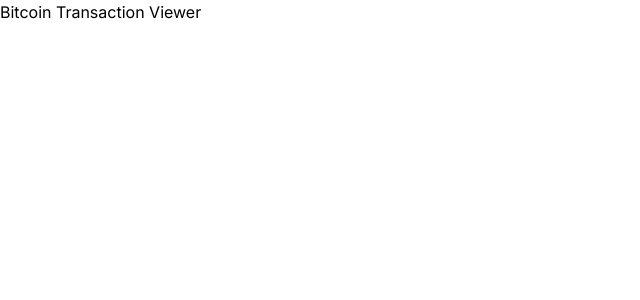
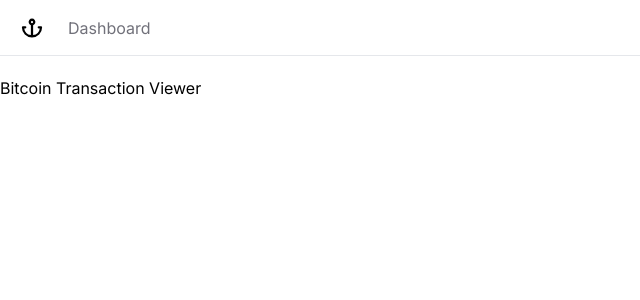
Before and after one commit to RanSolo/bitcoin-transaction-viewer, a Next.js app: page / in a window 1280 px wide. Shown: the top 300 px of the page, without its empty margins (0-640 px from the left). Built offline with nearby package versions, Linux system fonts and the light colour scheme.

Commit message:
Build nav

```diff
--- /dev/null
+++ b/app/NavBar.tsx
@@ -0,0 +1,26 @@
+import Link from 'next/link'
+import React from 'react'
+import { PiAnchorSimpleBold } from "react-icons/pi";
+
+const Component = () => {
+    const links = [
+        { href: '/', label: 'Dashboard' }
+    ]
+    return <nav className="flex space-x-6 border-b mb-5 px-5 h-14 items-center">
+        <Link href="/"><PiAnchorSimpleBold className="text-2xl" /></Link>
+        <ul className="flex space-x-6">
+            {links.map(({ href, label }) => (
+                <li key={`${href}${label}`}>
+                    <Link
+                        className="text-zinc-500 hover:text-zinc-800 transition-colors"
+                        href={href}
+                    >
+                        {label}
+                    </Link>
+                </li>
+            ))}
+        </ul>
+    </nav>;
+}
+
+export default Component
--- a/app/layout.tsx
+++ b/app/layout.tsx
@@ -1,6 +1,7 @@
 import './globals.css'
 import type { Metadata } from 'next'
 import { Inter } from 'next/font/google'
+import NavBar from './NavBar'
 
 const inter = Inter({ subsets: ['latin'] })
 
@@ -16,7 +17,13 @@
 }) {
   return (
     <html lang="en">
-      <body className={inter.className}>{children}</body>
+
+      <body className={inter.className}>
+        <NavBar />
+        <main>
+          {children}
+        </main>
+      </body>
     </html>
   )
 }
--- a/package.json
+++ b/package.json
@@ -19,6 +19,7 @@
     "postcss": "8.4.38",
     "react": "18.3.1",
     "react-dom": "18.3.1",
+    "react-icons": "^5.2.1",
     "tailwindcss": "3.4.3",
     "typescript": "5.4.5"
   }
```
Also changed, not shown: 1 other file (tests, documents, lock files or other folders).
